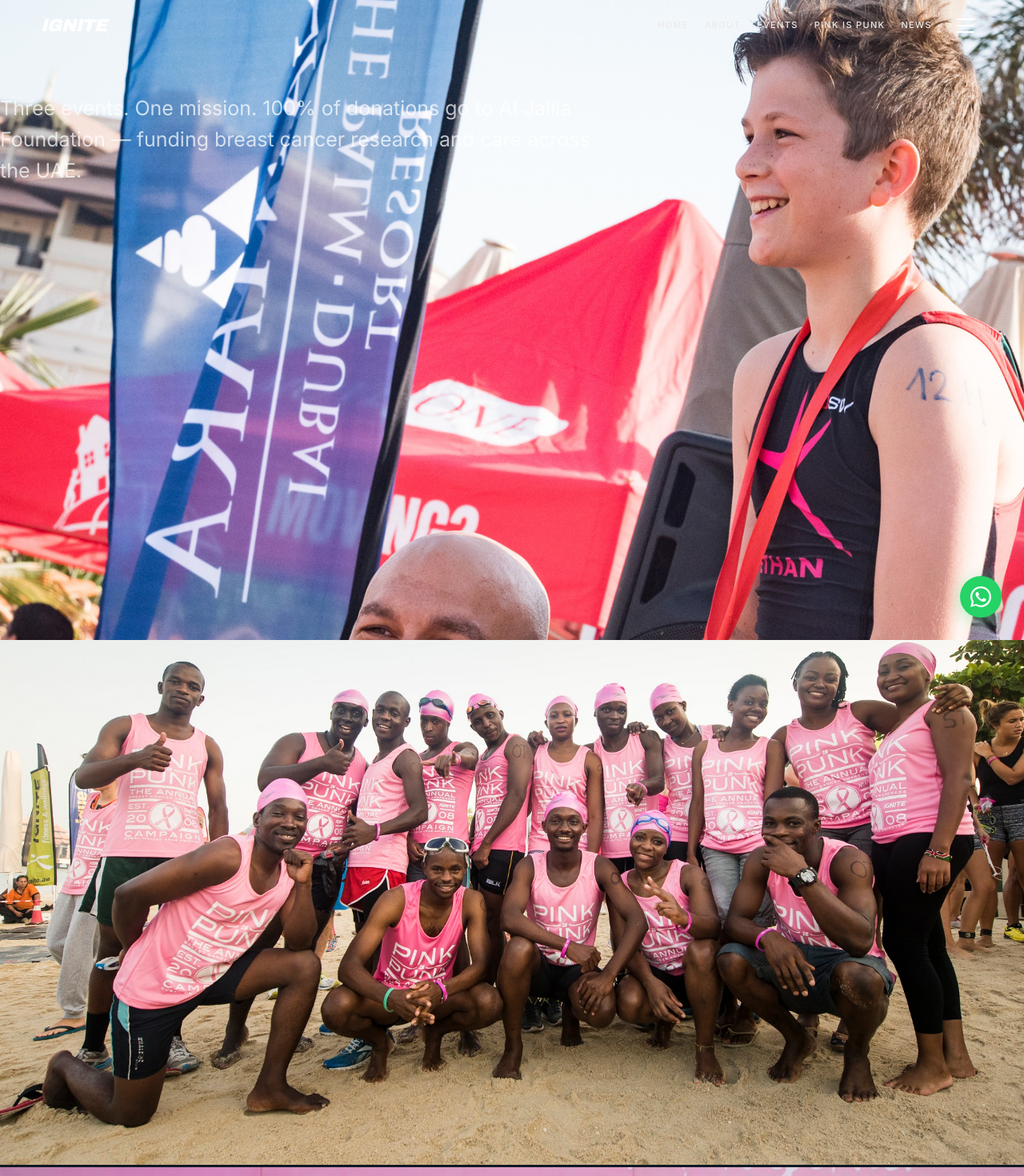
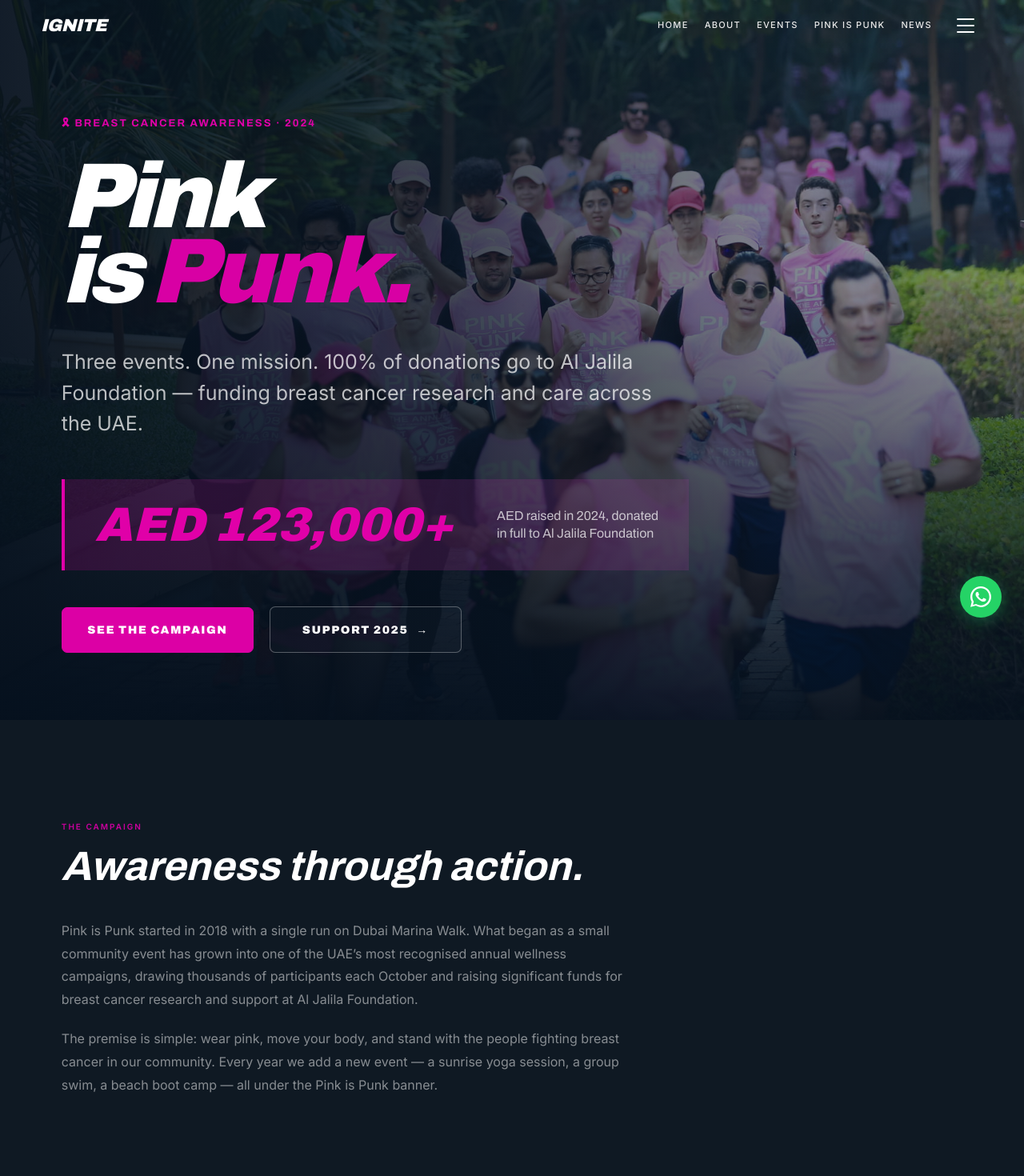
Before and after one commit to ivhub010/ignite.ae, a Next.js app: page /pink-is-punk in a window 1280 px wide. Shown: the top 1470 px of the page at 80% size. Built offline with nearby package versions, Linux system fonts and the light colour scheme.

Commit message:
update page

```diff
--- a/app/pink-is-punk/PinkIsPunkClient.tsx
+++ /dev/null
@@ -1,41 +0,0 @@
-'use client';
-import { useEffect, useRef, useState } from 'react';
-
-function useCountUp(target: number, duration: number) {
-  const [value, setValue] = useState(0);
-  const ref = useRef<HTMLDivElement>(null);
-  const done = useRef(false);
-  useEffect(() => {
-    const el = ref.current;
-    if (!el) return;
-    const io = new IntersectionObserver(([e]) => {
-      if (!e.isIntersecting || done.current) return;
-      done.current = true;
-      io.disconnect();
-      const start = performance.now();
-      const tick = (now: number) => {
-        const t = Math.min((now - start) / duration, 1);
-        const ease = 1 - Math.pow(1 - t, 4);
-        setValue(Math.round(ease * target));
-        if (t < 1) requestAnimationFrame(tick);
-      };
-      requestAnimationFrame(tick);
-    }, { threshold: 0.4 });
-    io.observe(el);
-    return () => io.disconnect();
-  }, [target, duration]);
-  return { value, ref };
-}
-
-function AedCounter() {
-  const { value, ref } = useCountUp(123000, 2400);
-  return <div ref={ref} className="pip-impact-num">AED {value.toLocaleString()}+</div>;
-}
-
-function Counter({ color, target, prefix = '', suffix = '' }: { color: string; target: number; prefix?: string; suffix?: string }) {
-  const { value, ref } = useCountUp(target, 1800);
-  return <div ref={ref} className="impact-num" style={{ color }}>{prefix}{value.toLocaleString()}{suffix}</div>;
-}
-
-const PinkIsPunkClient = { AedCounter, Counter };
-export default PinkIsPunkClient;
--- a/app/pink-is-punk/page.tsx
+++ b/app/pink-is-punk/page.tsx
@@ -1,114 +1,95 @@
 import type { Metadata } from 'next';
-import PinkIsPunkClient from './PinkIsPunkClient';
+import Link from 'next/link';
 
 export const metadata: Metadata = { title: 'Pink is Punk' };
 
-const IMPACT = [
-  { color: '#CE00A0', target: 123000, prefix: 'AED ', label: 'Raised & donated' },
-  { color: '#FF9E19', target: 3, suffix: '', label: 'Events held in 2024' },
-  { color: '#fff', target: 100, suffix: '%', label: 'Donated to Al Jalila Foundation' },
-];
-
-const GALLERY = [
-  { src: '/assets/images/pip-0159.jpg', alt: 'Pink is Punk 2018', className: 'gallery-cell wide tall' },
-  { src: '/assets/images/pip-1783.jpg', alt: 'Pink is Punk', className: 'gallery-cell' },
-  { src: '/assets/images/pip-1805.jpg', alt: 'Pink is Punk', className: 'gallery-cell' },
-  { src: '/assets/images/Pink-Paddle.jpg', alt: 'Pink Paddle 2026', className: 'gallery-cell' },
-  { src: '/assets/images/pip-1946.jpg', alt: 'Pink is Punk', className: 'gallery-cell' },
-];
-
-const SPONSOR_TIERS = [
-  { tier: 'Title Sponsor', pills: [{ name: 'Medcare Women & Children Hospital', title: true }] },
-  { tier: 'Venue Partners', pills: [{ name: 'Anantara The Palm' }, { name: 'RIVA Beach Club' }] },
-  { tier: 'Supporting Partners', pills: ['Keen PR', 'JLW', 'Kibsons', 'Spendlove Group', 'Urban Veda', 'VITALICE', 'Maxi Nutrition', 'Costa', 'Pret', "Mr. Toad's"].map(name => ({ name })) },
+const WAYS = [
+  ['Run 5K', 'Put on your pink kit and join the community run. All speeds and fitness levels.'],
+  ['Sunrise Yoga', 'Start the day with a guided outdoor yoga session on the beach.'],
+  ['Corporate Team', 'Enter your company team and earn your pink finisher medal together.'],
+  ['Sponsor the campaign', 'Partner with IGNITE and Al Jalila Foundation to amplify your brand\'s impact.'],
 ];
 
 export default function PinkIsPunk() {
   return (
-    <>
     <main>
-      <section className="campaign-hero">
-        <div className="hero-bg"><img src="/assets/images/pip-01.jpg" alt="Pink is Punk" loading="eager" /></div>
-        <div className="hero-overlay" />
-        <div className="hero-accent-bar" />
-        <div className="hero-content">
-          <div className="campaign-label"><span>🎗️ Breast Cancer Awareness · 2024</span></div>
-          <h1 className="pip-ribbon">Pink<br />is <span className="mg">Punk.</span></h1>
-          <p className="pip-sub">Three events. One mission. 100% of donations go to Al Jalila Foundation — funding breast cancer research and care across the UAE.</p>
-          <div className="pip-impact">
-            <PinkIsPunkClient.AedCounter />
-            <div className="pip-impact-label">AED raised in 2024, donated in full to Al Jalila Foundation</div>
+      <section className="pip-hero">
+
+      {/* Background */}
+      <div className="hero-bg">
+        <img
+          src="/assets/images/Swim-Run.jpg"
+          alt=""
+        />
+        <div className="hero-bg-overlay" />
+      </div>
+
+      {/* Hero Content */}
+      <div className="pip-hero-content">
+
+        <div className="pip-campaign-label">
+          🎗 BREAST CANCER AWARENESS · 2024
+        </div>
+
+        <h1 className="pip-title">
+          Pink
+          <br />
+          is <span>Punk.</span>
+        </h1>
+
+        <p className="pip-sub">
+          Three events. One mission. 100% of donations go to Al Jalila
+          Foundation — funding breast cancer research and care across the UAE.
+        </p>
+
+        <div className="pip-raised">
+          <div className="pip-raised-amount">
+            AED 123,000+
           </div>
-          <div className="hero-cta-row">
-            <a href="#gallery" className="btn-mg">See the campaign</a>
-            <a href="#donate" className="btn-outline">Support 2025 →</a>
+
+          <div className="pip-raised-copy">
+            AED raised in 2024, donated
+            <br />
+            in full to Al Jalila Foundation
           </div>
         </div>
+
+        <div className="pip-actions">
+          <Link href="#campaign" className="pip-btn pip-btn-primary">
+            SEE THE CAMPAIGN
+          </Link>
+
+          <Link href="/contact" className="pip-btn pip-btn-outline">
+            SUPPORT 2025 <span>→</span>
+          </Link>
+        </div>
+
+      </div>
+
+    </section>
+
+      <section id="campaign" className="content-block">
+        <p className="content-label" style={{ color: '#CE00A0' }}>The campaign</p>
+        <h2 className="content-lead">Awareness through action.</h2>
+        <p className="content-body">Pink is Punk started in 2018 with a single run on Dubai Marina Walk. What began as a small community event has grown into one of the UAE&rsquo;s most recognised annual wellness campaigns, drawing thousands of participants each October and raising significant funds for breast cancer research and support at Al Jalila Foundation.</p>
+        <p className="content-body">The premise is simple: wear pink, move your body, and stand with the people fighting breast cancer in our community. Every year we add a new event — a sunrise yoga session, a group swim, a beach boot camp — all under the Pink is Punk banner.</p>
       </section>
 
-      <section className="impact-section">
-        <div className="section-eyebrow">2024 Campaign Impact</div>
-        <h2 style={{ font: '700 italic clamp(28px,4vw,48px)/1.1 Archivo,sans-serif', color: '#fff', maxWidth: 640, marginBottom: 0 }}>Three events. One community. Real impact.</h2>
-        <div className="impact-grid">
-          {IMPACT.map(i => (
-            <div key={i.label} className="impact-tile">
-              <PinkIsPunkClient.Counter color={i.color} target={i.target} prefix={i.prefix} suffix={i.suffix} />
-              <div className="impact-lbl">{i.label}</div>
+      <section className="content-block dark">
+        <p className="content-label" style={{ color: '#CE00A0' }}>How to get involved</p>
+        <h2 className="content-lead">Join us in October 2025.</h2>
+        <div className="card-grid">
+          {WAYS.map(([t, d]) => (
+            <div key={t} className="card">
+              <h3 className="card-title">{t}</h3>
+              <p className="card-body">{d}</p>
             </div>
           ))}
         </div>
-      </section>
-
-      <section className="gallery-section" id="gallery">
-        <div className="section-eyebrow">Campaign Gallery</div>
-        <h2 className="section-heading">Wellness, community, and the colour pink.</h2>
-        <div className="gallery-grid">
-          {GALLERY.map(g => (
-            <div key={g.src} className={g.className}>
-              <img src={g.src} alt={g.alt} />
-              <div className="gallery-overlay" />
-            </div>
-          ))}
+        <div style={{ marginTop: 48 }}>
+          <Link href="/contact" className="btn-primary" style={{ background: '#CE00A0', color: '#fff' }}>Register your team</Link>
         </div>
       </section>
-
-      <section className="sponsors-section">
-        <div className="section-eyebrow">2024 Partners & Sponsors</div>
-        <h2 style={{ font: '700 italic clamp(28px,4vw,48px)/1.1 Archivo,sans-serif', color: '#fff', marginBottom: 48 }}>The community that made it happen.</h2>
-        {SPONSOR_TIERS.map(t => (
-          <div key={t.tier} className="sponsor-tier">
-            <div className="tier-label">{t.tier}</div>
-            <div className="sponsor-row">
-              {t.pills.map(p => (
-                <div key={p.name} className={`sponsor-pill title-sponsor`}>{p.name}</div>
-              ))}
-            </div>
-          </div>
-        ))}
-      </section>
-
-      <section className="foundation-section">
-        <div>
-          <div className="section-eyebrow">Our charity partner</div>
-          <h2 className="section-heading">Al Jalila Foundation</h2>
-          <p style={{ font: "400 15px/1.7 'Inter',sans-serif", color: 'rgba(255,255,255,.55)', maxWidth: 480, marginBottom: 24 }}>Every dirham raised through Pink is Punk goes directly to Al Jalila Foundation, funding breast cancer research, early detection and patient care across the UAE. No deductions. No overheads.</p>
-          <a href="https://aljalilaFoundation.ae" className="btn-mg" style={{ display: 'inline-block' }}>Al Jalila Foundation →</a>
-        </div>
-        <div className="foundation-image">
-          <img src="/assets/images/pip-1743.jpg" alt="Pink is Punk community" loading="lazy" />
-          <div className="foundation-image-overlay" />
-          <div className="donation-badge">
-            <span className="donation-amount">AED 123,000+</span>
-            <span className="donation-label">Raised in 2024</span>
-          </div>
-        </div>
-      </section>
-
-      <section className="cta-strip" id="donate">
-        <div className="cta-heading">Want to be part of Pink is Punk 2025? Sponsor, volunteer, or join an event.</div>
-        <a href="mailto:info@ignite.ae" className="btn-white">Get involved</a>
-      </section>
     </main>
-    </>
   );
 }
```
